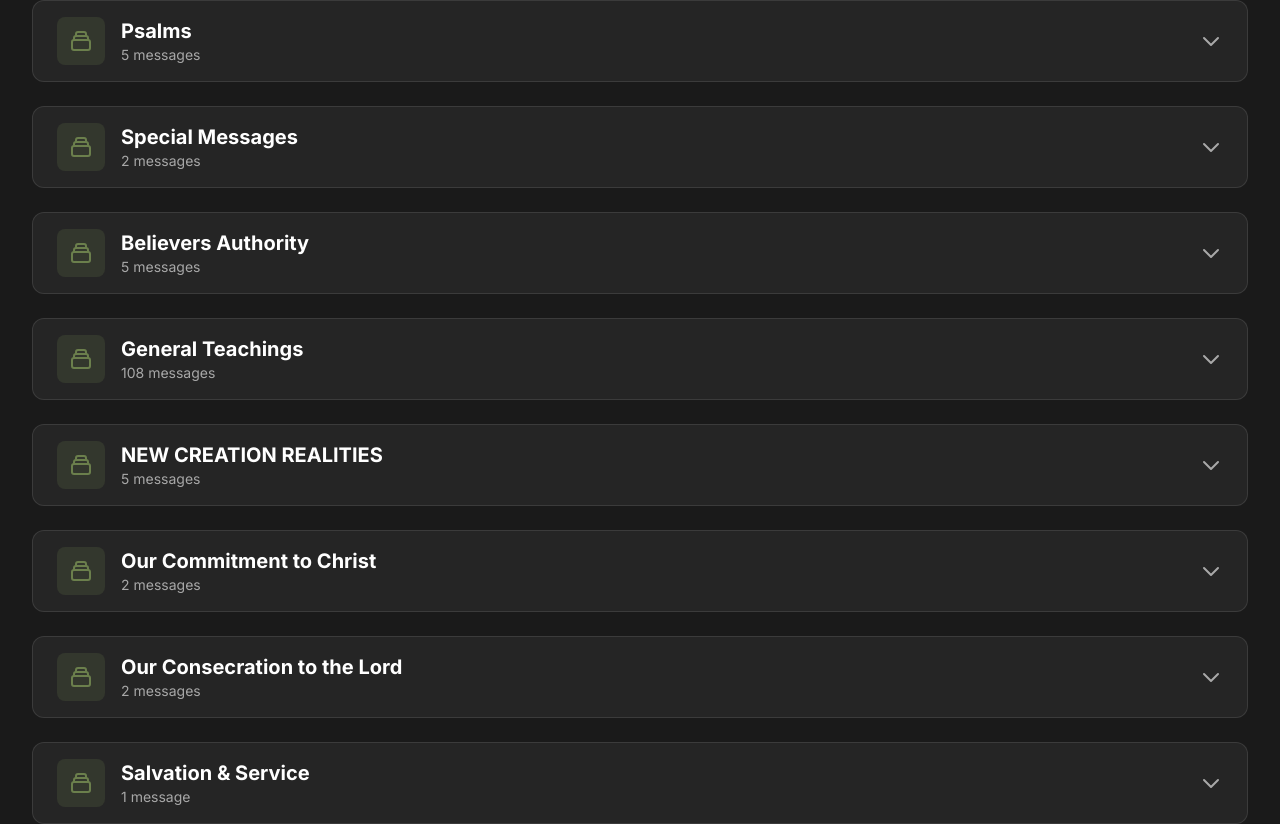
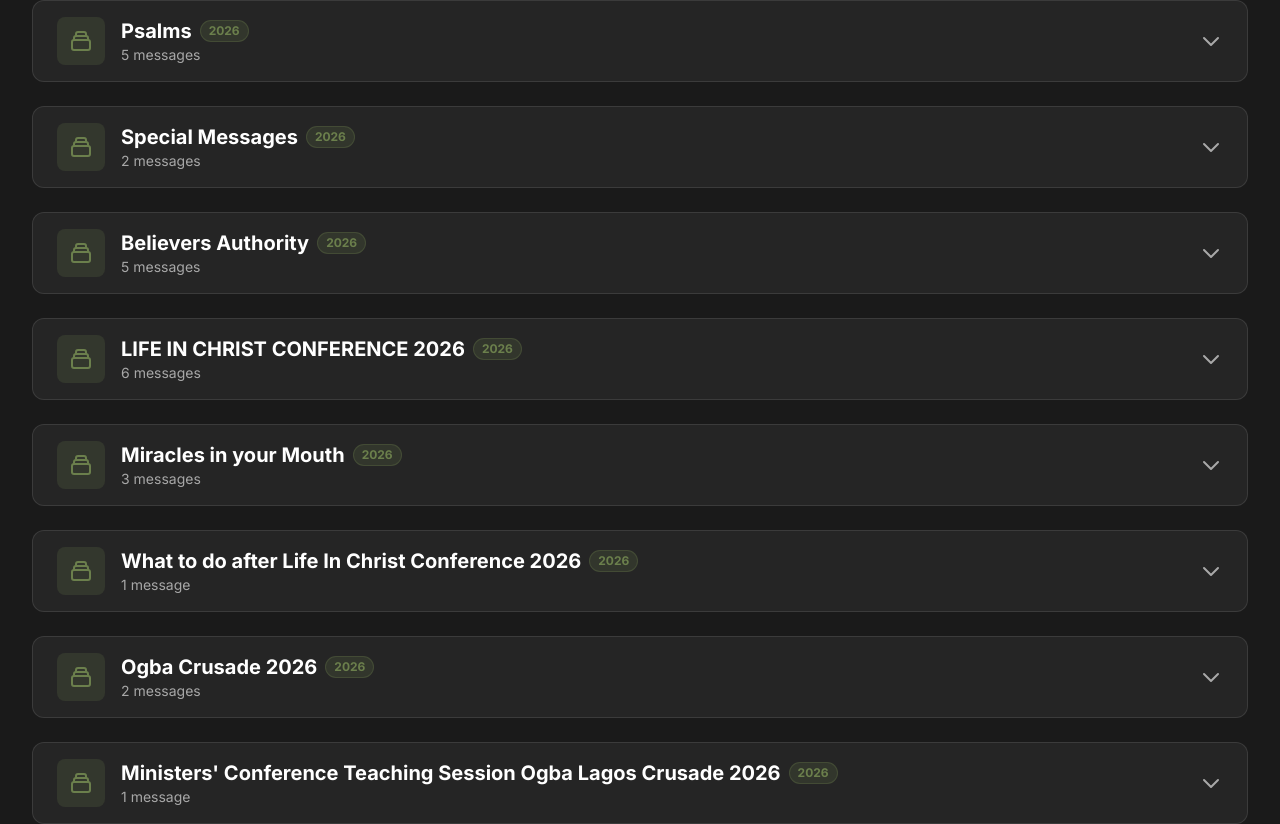
Before and after one commit to TriumphantSam/elgcc-website, a Next.js app: page /teachings in a window 1280 px wide. Shown: the part 798-1622 px from the top of the page. Built offline with nearby package versions, Linux system fonts and the light colour scheme.

Commit message:
new teachings

```diff
--- a/app/teachings/page.tsx
+++ b/app/teachings/page.tsx
@@ -3246,6 +3246,45 @@ const sermons: Sermon[] = [
     series: "What to do after Life In Christ Conference 2026",
     year: 2026,
     speaker: "Stephen Tijesuni Oyagbile"
+  },
+  // Miracles in your Mouth - additional tracks
+  {
+    title: "Miracles in your Mouth Track 2",
+    audioUrl: "https://archive.org/download/elgcc-teachings-2026/Miracles%20in%20your%20Mouth%20Track%202.mp3",
+    series: "Miracles in your Mouth",
+    year: 2026,
+    speaker: "Stephen Tijesuni Oyagbile"
+  },
+  {
+    title: "Miracles in your Mouth Track 3",
+    audioUrl: "https://archive.org/download/elgcc-teachings-2026/Miracles%20in%20your%20Mouth%20Track%203.mp3",
+    series: "Miracles in your Mouth",
+    year: 2026,
+    speaker: "Stephen Tijesuni Oyagbile"
+  },
+  // Ogba Crusade 2026
+  {
+    title: "Ogba Lagos Crusade 1st Session - Friday Evening Session",
+    audioUrl: "https://archive.org/download/elgcc-teachings-2026/Ogba-%20Lagos%20Crusade%201st%20%20Session.mp3",
+    series: "Ogba Crusade 2026",
+    year: 2026,
+    speaker: "Stephen Tijesuni Oyagbile"
+  },
+  // Ministers' Conference Teaching Session - separate album
+  {
+    title: "I'm but a Youth",
+    audioUrl: "https://archive.org/download/elgcc-teachings-2026/Ogba-%20Lagos%20Crusade%202nd%20Session.mp3",
+    series: "Ministers' Conference Teaching Session Ogba Lagos Crusade 2026",
+    year: 2026,
+    speaker: "Stephen Tijesuni Oyagbile"
+  },
+
+  {
+    title: "Ogba Lagos Crusade 3rd Session - Saturday Evening Session",
+    audioUrl: "https://archive.org/download/elgcc-teachings-2026/Ogba-%20Lagos%20Crusade%203rd%20Session.mp3",
+    series: "Ogba Crusade 2026",
+    year: 2026,
+    speaker: "Stephen Tijesuni Oyagbile"
   }
   // --- END OF 2026 ---
 ];
@@ -3581,6 +3620,10 @@ const getSeriesGradient = (series: string) => {
       return 'from-[#4C8B7B] to-[#78C8B8]'; // Aqua Marine Theme
     case 'What to do after Life In Christ Conference 2026':
       return 'from-[#335588] to-[#6688BB]'; // Indigo Theme
+    case 'Ogba Crusade 2026':
+      return 'from-[#B85C00] to-[#E88C30]'; // Amber/Flame Theme (Crusade)
+    case "Ministers' Conference Teaching Session Ogba Lagos Crusade 2026":
+      return 'from-[#5C2D8B] to-[#9B5CC8]'; // Deep Violet (Ministers' Conference)
     default:
       return 'from-[#6B7F4C] to-[#1A1A1A]'; // Olive to Dark
   }
@@ -3602,13 +3645,14 @@ export default function TeachingsPage() {
     return matchesSearch && matchesYear;
   });
 
-  // Group by series
+  // Group by series, sorted newest year first
   const seriesList = Array.from(new Set(filteredSermons.map(s => s.series)));
   const sermonsBySeries = seriesList.map(series => ({
     series,
     sermons: filteredSermons.filter(s => s.series === series),
-    count: filteredSermons.filter(s => s.series === series).length
-  }));
+    count: filteredSermons.filter(s => s.series === series).length,
+    year: filteredSermons.filter(s => s.series === series)[0]?.year ?? 0
+  })).sort((a, b) => b.year - a.year);
 
   const toggleSeries = (series: string) => {
     const newExpanded = new Set(expandedSeries);
@@ -3686,7 +3730,7 @@ export default function TeachingsPage() {
       {/* Sermons by Series */}
       <div className="container-custom py-16">
         <div className="space-y-6">
-          {sermonsBySeries.map(({ series, sermons: seriesSermons, count }) => (
+          {sermonsBySeries.map(({ series, sermons: seriesSermons, count, year }) => (
             <div key={series} className="border border-white/10 rounded-xl overflow-hidden bg-dark-card">
               {/* Series Header */}
               <button
@@ -3700,7 +3744,14 @@ export default function TeachingsPage() {
                     </svg>
                   </div>
                   <div className="text-left">
-                    <h2 className="text-xl font-bold text-white">{series}</h2>
+                    <div className="flex items-center gap-2 flex-wrap">
+                      <h2 className="text-xl font-bold text-white">{series}</h2>
+                      {selectedYear === 'all' && (
+                        <span className="text-xs font-bold px-2 py-0.5 rounded-full bg-primary/20 text-primary border border-primary/30">
+                          {year}
+                        </span>
+                      )}
+                    </div>
                     <p className="text-white/60 text-sm">{count} {count === 1 ? 'message' : 'messages'}</p>
                   </div>
                 </div>
```
